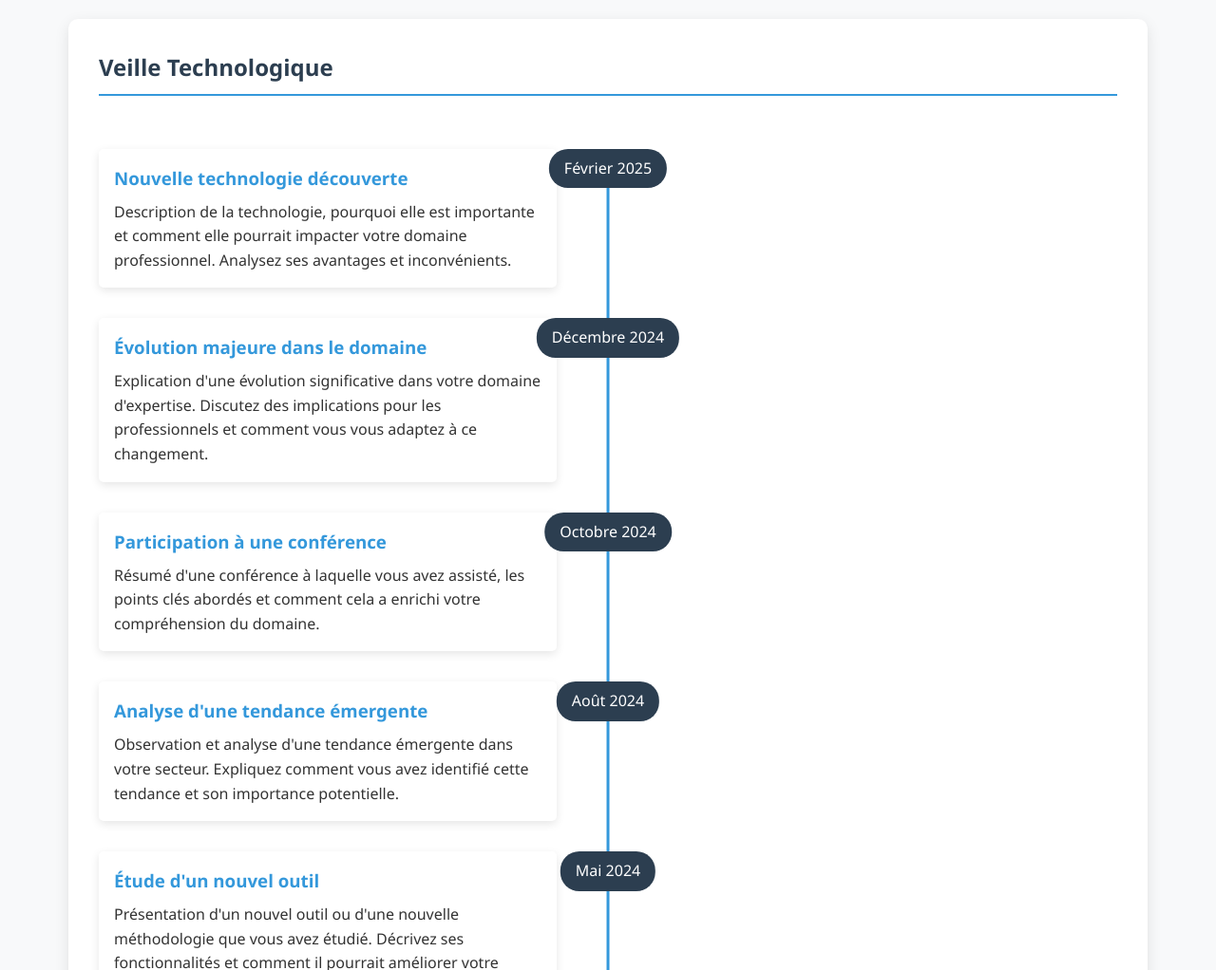
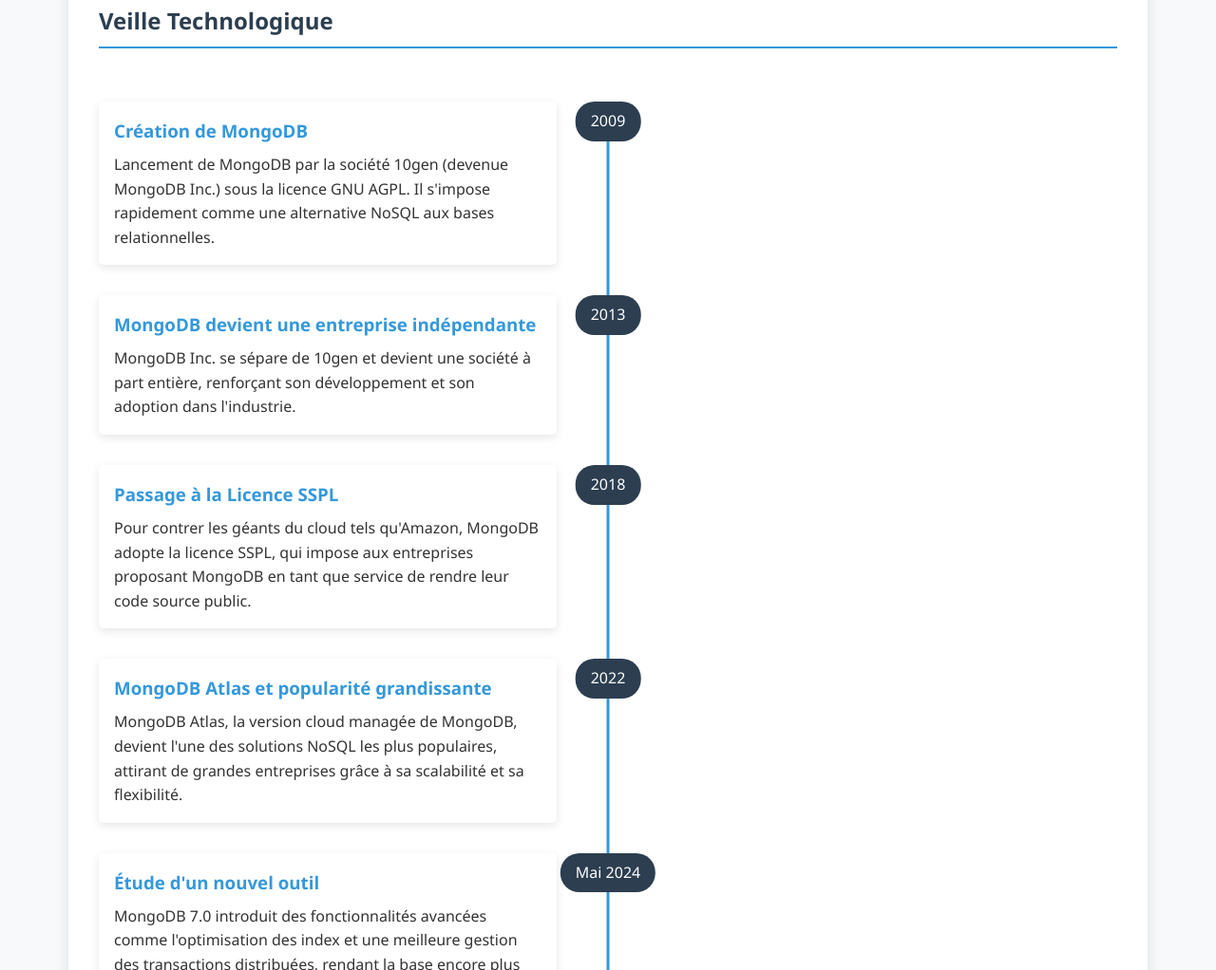
Before and after one commit to AlbProDev/AlbProDev.github.io, a plain HTML site: page index.html in a window 1280 px wide. Shown: the part 1778-2800 px from the top of the page at 95% size. Drawn offline with Linux system fonts and the light colour scheme.

Commit message:
Ajout de la veille

```diff
--- a/index.html
+++ b/index.html
@@ -9,7 +9,7 @@
 </head>
 <body>
     <header>
-        <img src="/api/placeholder/150/150" alt="Photo de profil" class="profile-image">
+        <!-- <img src="/api/placeholder/150/150" alt="Photo de profil" class="profile-image"> -->
         <h1 class="name">Albert GADAEV - Mon Portfolio</h1>
         <p class="title">Étudiant en BTS SIO - SLAM</p>
     </header>
@@ -117,18 +117,50 @@
             <h2>Veille Technologique</h2>
             <div class="timeline">
                 <div class="timeline-item">
-                    <div class="timeline-date">Février 2025</div>
+                    <div class="timeline-date">2009</div>
                     <div class="timeline-content right">
-                        <h3>Nouvelle technologie découverte</h3>
-                        <p>Description de la technologie, pourquoi elle est importante et comment elle pourrait impacter votre domaine professionnel. Analysez ses avantages et inconvénients.</p>
+                        <h3>Création de MongoDB</h3>
+                        <p>Lancement de MongoDB par la société 10gen (devenue MongoDB Inc.) sous la licence GNU AGPL. Il s'impose rapidement comme une alternative NoSQL aux bases relationnelles.</p>
                     </div>
                 </div>
 
                 <div class="timeline-item">
-                    <div class="timeline-date">Décembre 2024</div>
+                    <div class="timeline-date">2013</div>
                     <div class="timeline-content left">
-                        <h3>Évolution majeure dans le domaine</h3>
-                        <p>Explication d'une évolution significative dans votre domaine d'expertise. Discutez des implications pour les professionnels et comment vous vous adaptez à ce changement.</p>
+                        <h3>MongoDB devient une entreprise indépendante</h3>
+                        <p>MongoDB Inc. se sépare de 10gen et devient une société à part entière, renforçant son développement et son adoption dans l'industrie.</p>
+                    </div>
+                </div>
+
+                <div class="timeline-item">
+                    <div class="timeline-date">2018</div>
+                    <div class="timeline-content right">
+                        <h3>Passage à la Licence SSPL</h3>
+                        <p>Pour contrer les géants du cloud tels qu'Amazon, MongoDB adopte la licence SSPL, qui impose aux entreprises proposant MongoDB en tant que service de rendre leur code source public.</p>
+                    </div>
+                </div>
+
+                <div class="timeline-item">
+                    <div class="timeline-date">2022</div>
+                    <div class="timeline-content left">
+                        <h3>MongoDB Atlas et popularité grandissante</h3>
+                        <p>MongoDB Atlas, la version cloud managée de MongoDB, devient l'une des solutions NoSQL les plus populaires, attirant de grandes entreprises grâce à sa scalabilité et sa flexibilité.</p>
+                    </div>
+                </div>
+
+                <div class="timeline-item">
+                    <div class="timeline-date">Mai 2024</div>
+                    <div class="timeline-content right">
+                        <h3>Étude d'un nouvel outil</h3>
+                        <p>MongoDB 7.0 introduit des fonctionnalités avancées comme l'optimisation des index et une meilleure gestion des transactions distribuées, rendant la base encore plus puissante pour les applications critiques.</p>
+                    </div>
+                </div>
+
+                <div class="timeline-item">
+                    <div class="timeline-date">Août 2024</div>
+                    <div class="timeline-content left">
+                        <h3>Analyse d'une tendance émergente</h3>
+                        <p>Avec l'essor des applications en temps réel et du big data, MongoDB s'impose comme une solution clé grâce à ses performances en lecture/écriture et son intégration avec des technologies comme Kafka et Kubernetes.</p>
                     </div>
                 </div>
 
@@ -136,27 +168,12 @@
                     <div class="timeline-date">Octobre 2024</div>
                     <div class="timeline-content right">
                         <h3>Participation à une conférence</h3>
-                        <p>Résumé d'une conférence à laquelle vous avez assisté, les points clés abordés et comment cela a enrichi votre compréhension du domaine.</p>
-                    </div>
-                </div>
-
-                <div class="timeline-item">
-                    <div class="timeline-date">Août 2024</div>
-                    <div class="timeline-content left">
-                        <h3>Analyse d'une tendance émergente</h3>
-                        <p>Observation et analyse d'une tendance émergente dans votre secteur. Expliquez comment vous avez identifié cette tendance et son importance potentielle.</p>
-                    </div>
-                </div>
-
-                <div class="timeline-item">
-                    <div class="timeline-date">Mai 2024</div>
-                    <div class="timeline-content right">
-                        <h3>Étude d'un nouvel outil</h3>
-                        <p>Présentation d'un nouvel outil ou d'une nouvelle méthodologie que vous avez étudié. Décrivez ses fonctionnalités et comment il pourrait améliorer votre travail.</p>
+                        <p>Assistance à la conférence MongoDB.local où les experts ont présenté les dernières améliorations en matière de sécurité et de performances, ainsi que l'évolution vers un modèle hybride cloud/on-premise.</p>
                     </div>
                 </div>
             </div>
         </section>
+
 
         <section id="contact">
             <h2>Contact</h2>
@@ -164,7 +181,7 @@
             <div style="margin-top: 1.5rem;">
                 <p><strong>Email:</strong> votre.email@exemple.com</p>
                 <p><strong>Téléphone:</strong> 06 XX XX XX XX</p>
-                <p><strong>Localisation:</strong> Votre Ville, France</p>
+                <p><strong>Localisation:</strong> Strasbourg, France</p>
             </div>
             <div class="social-icons">
                 <!-- LinkedIn Icon -->
@@ -192,7 +209,7 @@
     </div>
 
     <footer>
-        <p>&copy; 2025 - Votre Nom | Portfolio BTS</p>
+        <p>&copy; 2025 - GADAEV | Portfolio BTS</p>
         <p>Ce portfolio a été créé dans le cadre de mon BTS</p>
     </footer>
 </body>
```
